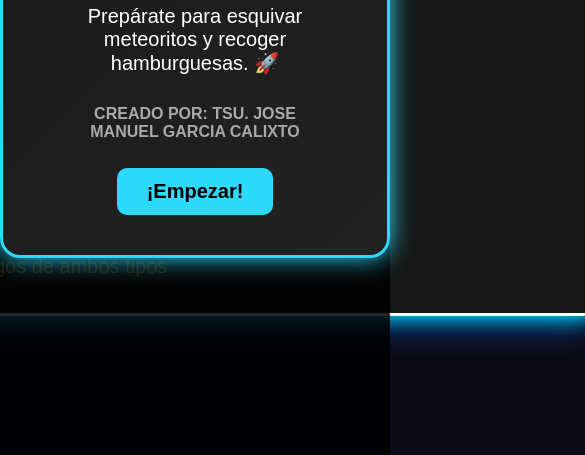
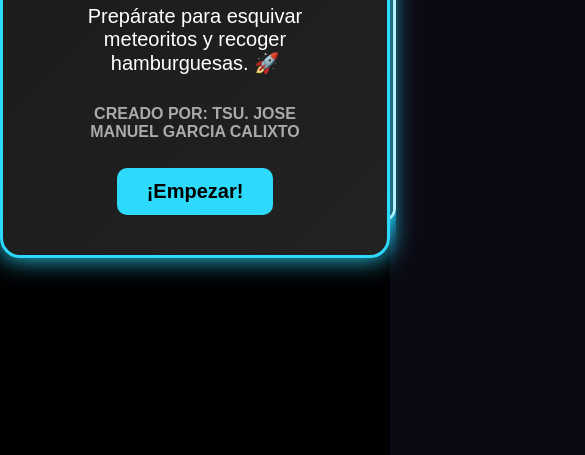
Before and after one commit to ManuelCalixto/naveespacial, a plain HTML site: page index.html in a window 390 px wide. Shown: the part 389-844 px from the top of the page, 585 px wide, since content can reach past the window. Drawn offline with Linux system fonts and the light colour scheme.

Commit message:
cambios en el archivo syles.css se modifico el canvas para que sea responsivo

```diff
--- a/css/style.css
+++ b/css/style.css
@@ -4,7 +4,7 @@ body {
     justify-content: center;
     align-items: center;
     height: 95vh;
-    background: #0b0a14 ;
+    background: #0b0a14;
     font-family: 'Orbitron', sans-serif;
     overflow: hidden;
 }
@@ -25,6 +25,11 @@ canvas {
     border-radius: 15px;
     box-shadow: 0 0 20px #0ff, 0 0 40px #0077ff;
     background: rgba(0, 0, 0, 0.6);
+    width: 100%;
+    height: auto;
+    max-width: 800px;
+    display: block;
+    margin: auto;
 }
 
 #bienvenida {
@@ -33,7 +38,7 @@ canvas {
     left: 0;
     width: 100%;
     height: 100%;
-  background: rgba(0,0,0,0.85);
+    background: rgba(0, 0, 0, 0.85);
     display: flex;
     justify-content: center;
     align-items: center;
@@ -63,7 +68,7 @@ canvas {
     margin-bottom: 30px;
 }
 
-#bienvenida-contenido h5{
+#bienvenida-contenido h5 {
     font-size: 16px;
     margin-top: 20px;
     color: #aaa;
```
Lines whose indentation alone changed are shown as unchanged.
